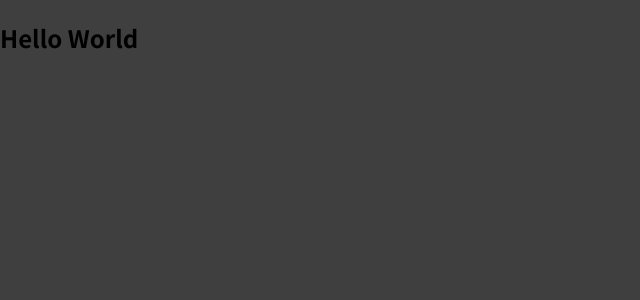
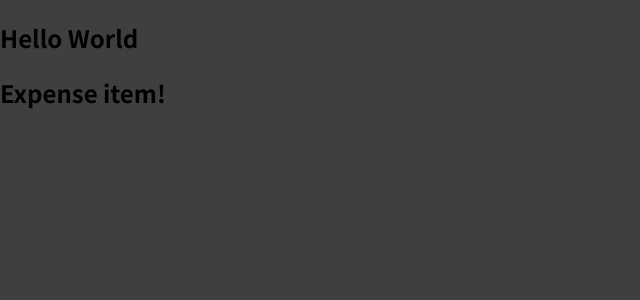
Before and after one commit to Manojlovic1998/first_react-app, a JavaScript app: page / in a window 1280 px wide. Shown: the top 300 px of the page, without its empty margins (0-640 px from the left). Built offline with nearby package versions, Linux system fonts and the light colour scheme.

Commit message:
Build a first custom component

```diff
--- a/src/App.js
+++ b/src/App.js
@@ -1,9 +1,12 @@
+import ExpenseItem from "./components/ExpenseItem";
+
 function App() {
-  return (
-    <div>
-      <h2>Hello World</h2>
-    </div>
-  );
+    return (
+        <div>
+            <h2>Hello World</h2>
+            <ExpenseItem></ExpenseItem>
+        </div>
+    );
 }
 
 export default App;
--- /dev/null
+++ b/src/components/ExpenseItem.js
@@ -0,0 +1,5 @@
+function ExpenseItem() {
+    return <h2>Expense item!</h2>
+}
+
+export default ExpenseItem;
```
